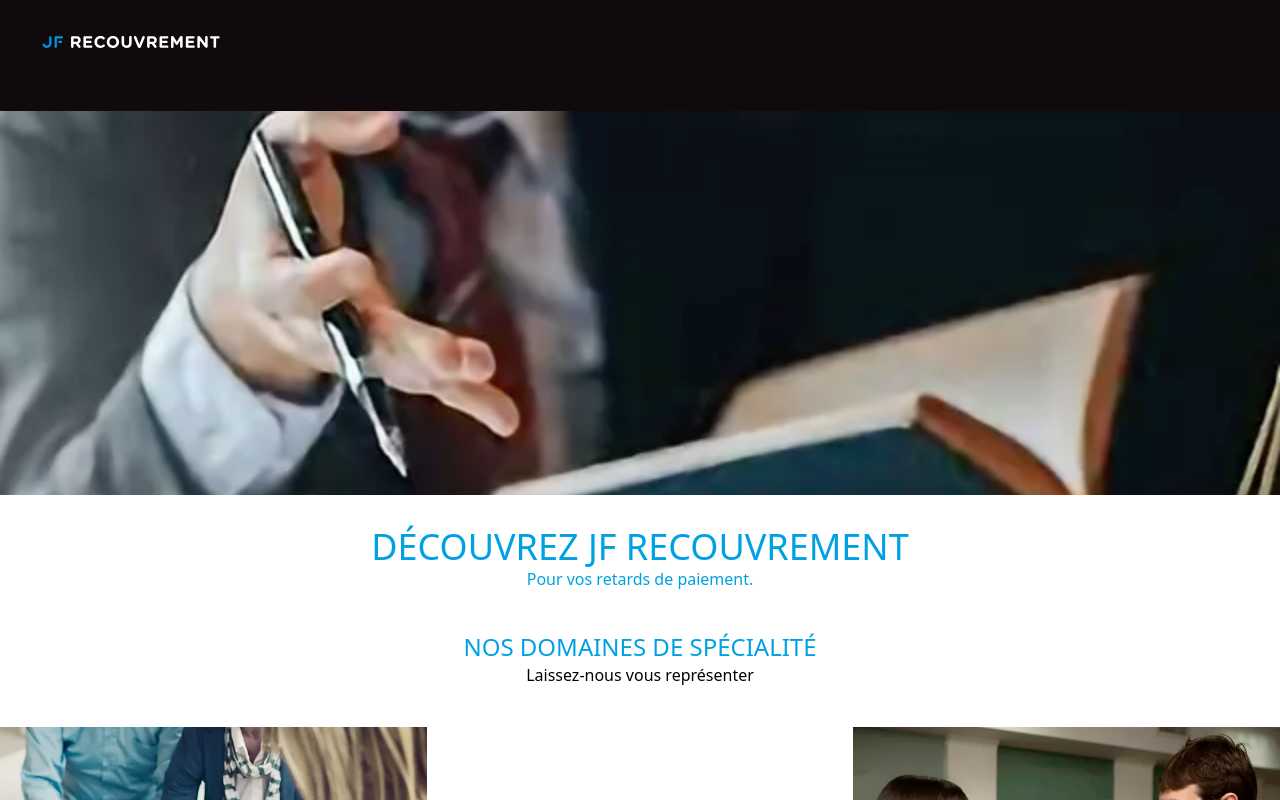
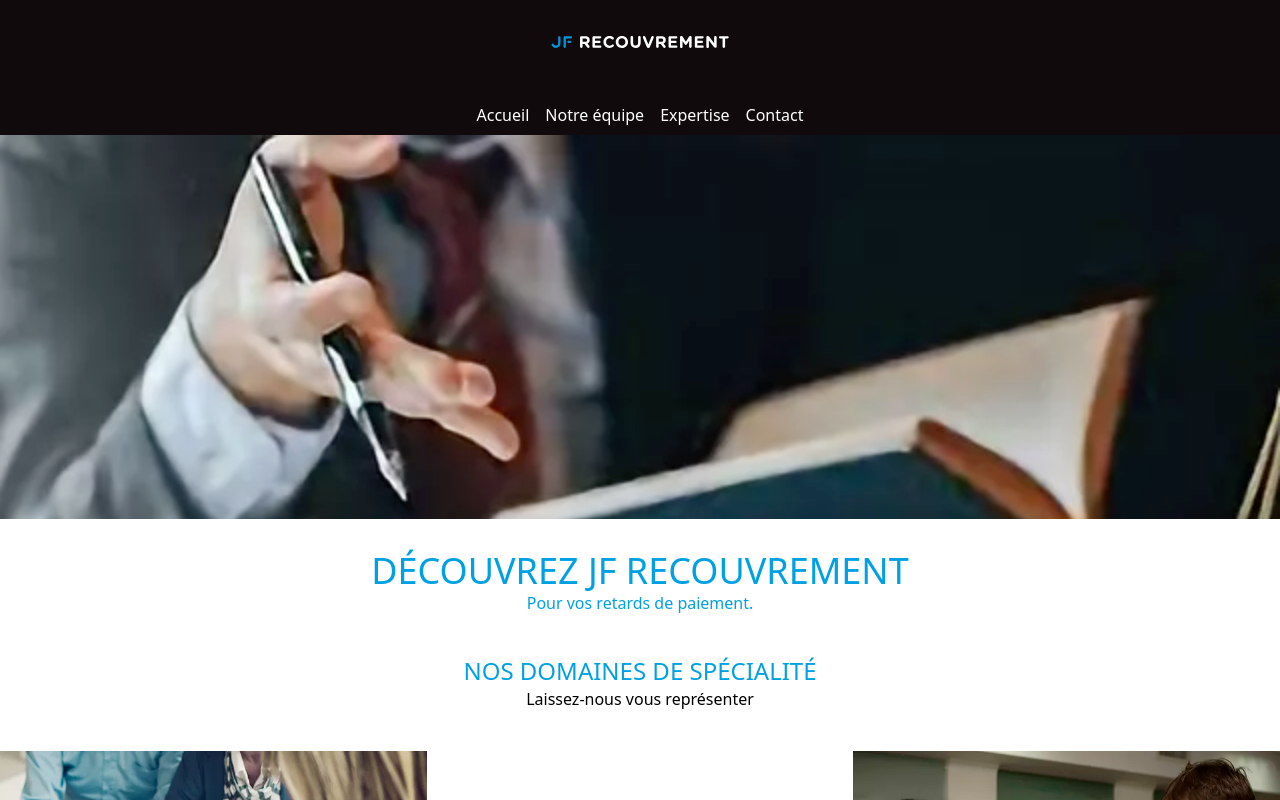
Before and after one commit to NaelFR/jf-recouvrement, a Next.js app: page / in a window 1280 px wide. Shown: the top 800 px of the page. Built offline with nearby package versions, Linux system fonts and the light colour scheme.

Commit message:
jf-recouvrement v1

```diff
--- a/src/components/ContactCard/index.js
+++ b/src/components/ContactCard/index.js
@@ -2,7 +2,7 @@ import Image from 'next/image'
 
 export function ContactCard() {
     return (
-        <div className="text-center">
+        <section id="contact" className="text-center">
             <div className="md:max-h-96 md:overflow-hidden">
                 <Image src='/contact.png' width={640} height={510}  layout="responsive"/>
             </div>
@@ -13,6 +13,6 @@ export function ContactCard() {
                 <div>HENNEBELLE Florian  <a href='tel:+33763717750'>07 63 71 77 50</a></div>
                 <div>ZSIDAI Jordan  <a href='tel:+33635302365'>06 35 30 23 65</a></div>
             </address>
-        </div>
+        </section>
     )
 }
--- a/src/components/Menu/index.js
+++ b/src/components/Menu/index.js
@@ -1,52 +1,45 @@
-import {useState} from "react";
+import React, {useState} from "react";
 import Link from "next/link";
 import Image from 'next/image';
-import { motion } from "framer-motion"
 import classNames from "classnames"
 import {MenuButton } from "../MenuButton";
 
-const variants = {
-    open: { height: "max-content", opacity: 1, y: 0 },
-    closed: { height: '0px', opacity: 0, y: "-100%" },
-}
 export function Menu() {
     const [isOpen, setIsOpen] = useState(false)
 
-    const menuClassNames = classNames("text-center py-2 sm:h-auto", { "h-0": !isOpen, "h-max": !isOpen})
+    const menuClassNames = classNames("text-center py-2 md:h-auto md:flex md:justify-center md:opacity-100 md:gap-4 text-white md:translate-y-0", { "h-0 translate-y-5 opacity-0": !isOpen, "h-max translate-y-0 opacity-100": isOpen})
 
     return (
         <div className="bg-black text-white">
-            <div className="flex items-center px-4">
+            <div className="flex items-center md:justify-center px-4">
                 <Image src="/JF-Recouvrement.svg" alt="JF recouvrement Logo" width={231} height={95} />
 
                 <MenuButton className="ml-auto md:hidden" isOpen={isOpen} onClick={() => setIsOpen(!isOpen)}/>
             </div>
-            <motion.ul
-                animate={isOpen ? "open" : "closed"}
-                variants={variants}
-                className="text-center py-2 md:block"
+            <ul
+                className={menuClassNames}
             >
                 <li>
-                    <Link href="/">
-                        <a>Accueil</a>
+                    <Link href="/#home" scroll={false} >
+                        <a >Accueil</a>
                     </Link>
                 </li>
                 <li>
-                    <Link href="/team">
+                    <Link href="/team" passHref>
                         <a>Notre équipe</a>
                     </Link>
                 </li>
                 <li>
-                    <Link href="/work">
-                        <a>Expertise</a>
+                    <Link href="/#specialities">
+                        <a >Expertise</a>
                     </Link>
                 </li>
                 <li>
-                    <Link href="/contact">
-                        <a>Contact</a>
+                    <Link href="/#contact" scroll={false}>
+                        <a >Contact</a>
                     </Link>
                 </li>
-            </motion.ul>
+            </ul>
         </div>
     )
 }
--- a/src/styles/globals.css
+++ b/src/styles/globals.css
@@ -1,6 +1,10 @@
 @tailwind base;
 @tailwind components;
 @tailwind utilities;
+
+html {
+    scroll-behavior: smooth;
+}
 
 @layer components {
     .mainTextBlock-spacing {
```
Also changed, not shown: src/pages/index.js (+3 -3 lines).
